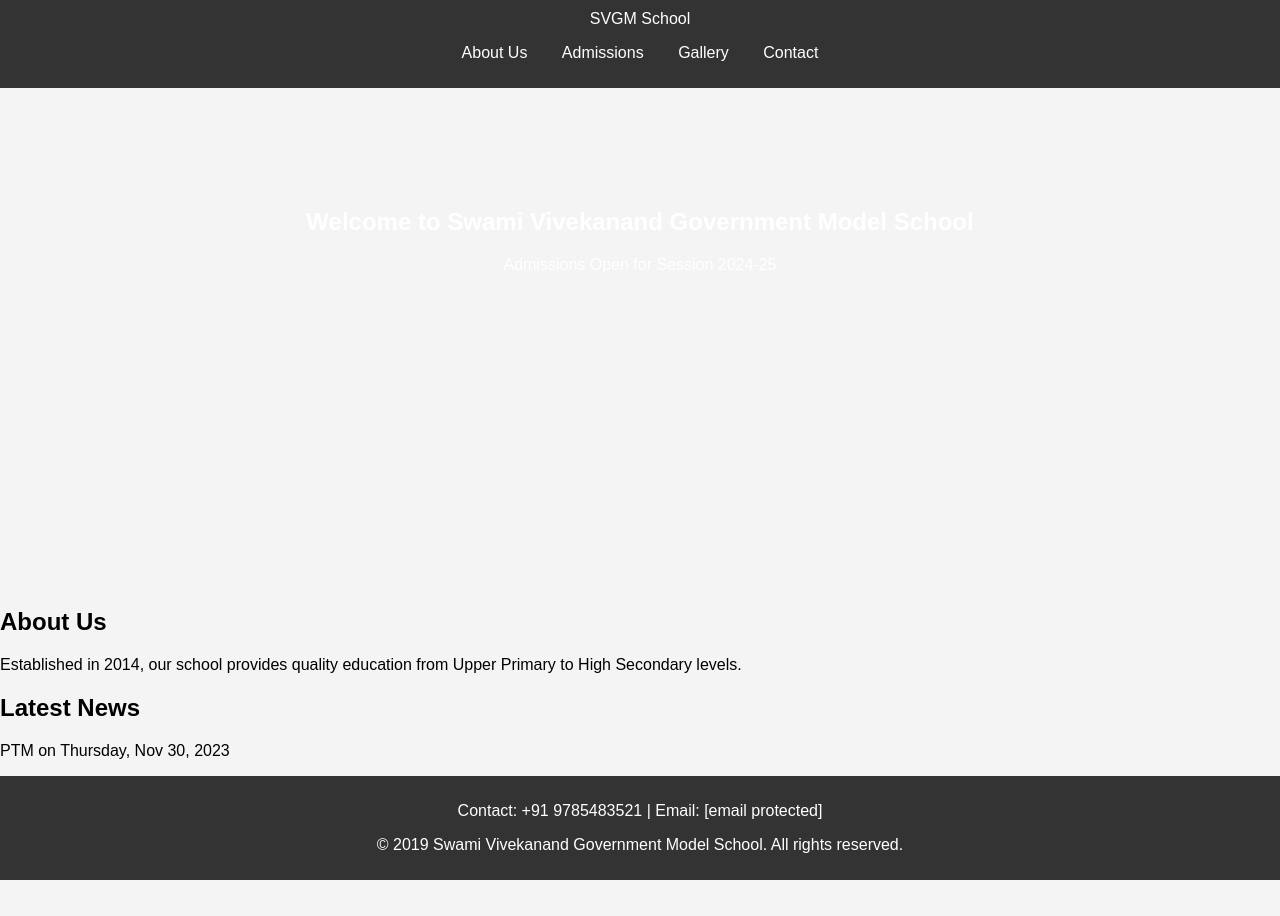
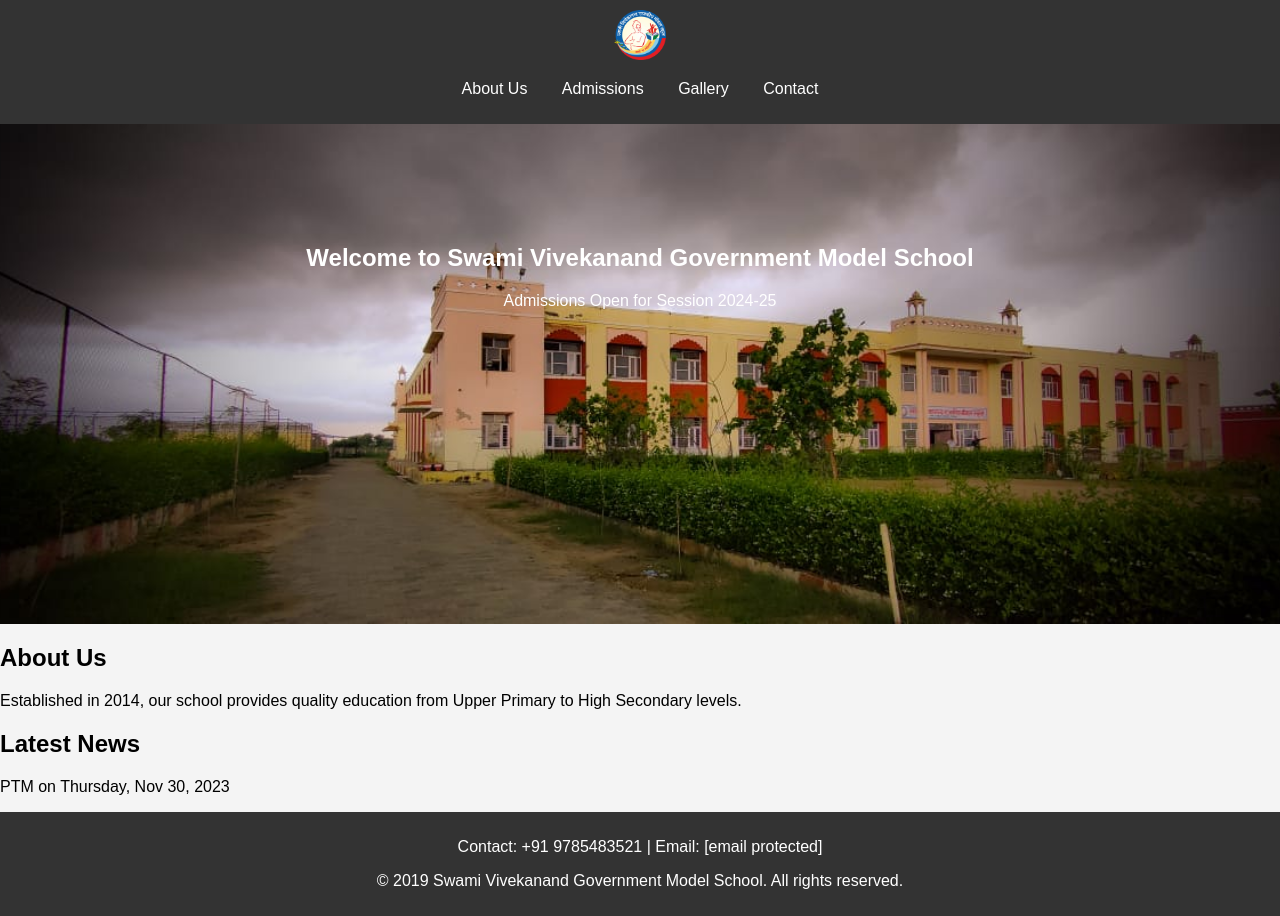
Before and after one commit to alphanzo417/SVGM_School_Website, a plain HTML site: page index.html in a window 1280 px wide. Before the commit the page ends 880 px from the top, so only its background shows below. Drawn offline with Linux system fonts and the light colour scheme.

Commit message:
modified CSS and HTML and renamed images also added a launch configuration for vs code.

```diff
--- a/index.html
+++ b/index.html
@@ -8,7 +8,9 @@
 </head>
 <body>
     <header>
-        <div class="logo">SVGM School</div>
+        <div class="logo">
+            <img src="logo.png" alt="SVGM School Logo" height="50"/>
+            </div>
         <nav>
             <ul>
                 <li><a href="#about">About Us</a></li>
--- a/styles.css
+++ b/styles.css
@@ -28,7 +28,7 @@
 }
 
 .banner {
-    background: url('banner-image.jpg') no-repeat center center/cover;
+    background: url('banner_image.jpg') no-repeat center center/cover;
     height: 300px;
     color: #fff;
     text-align: center;
```
Also changed, not shown: 2 other files.
